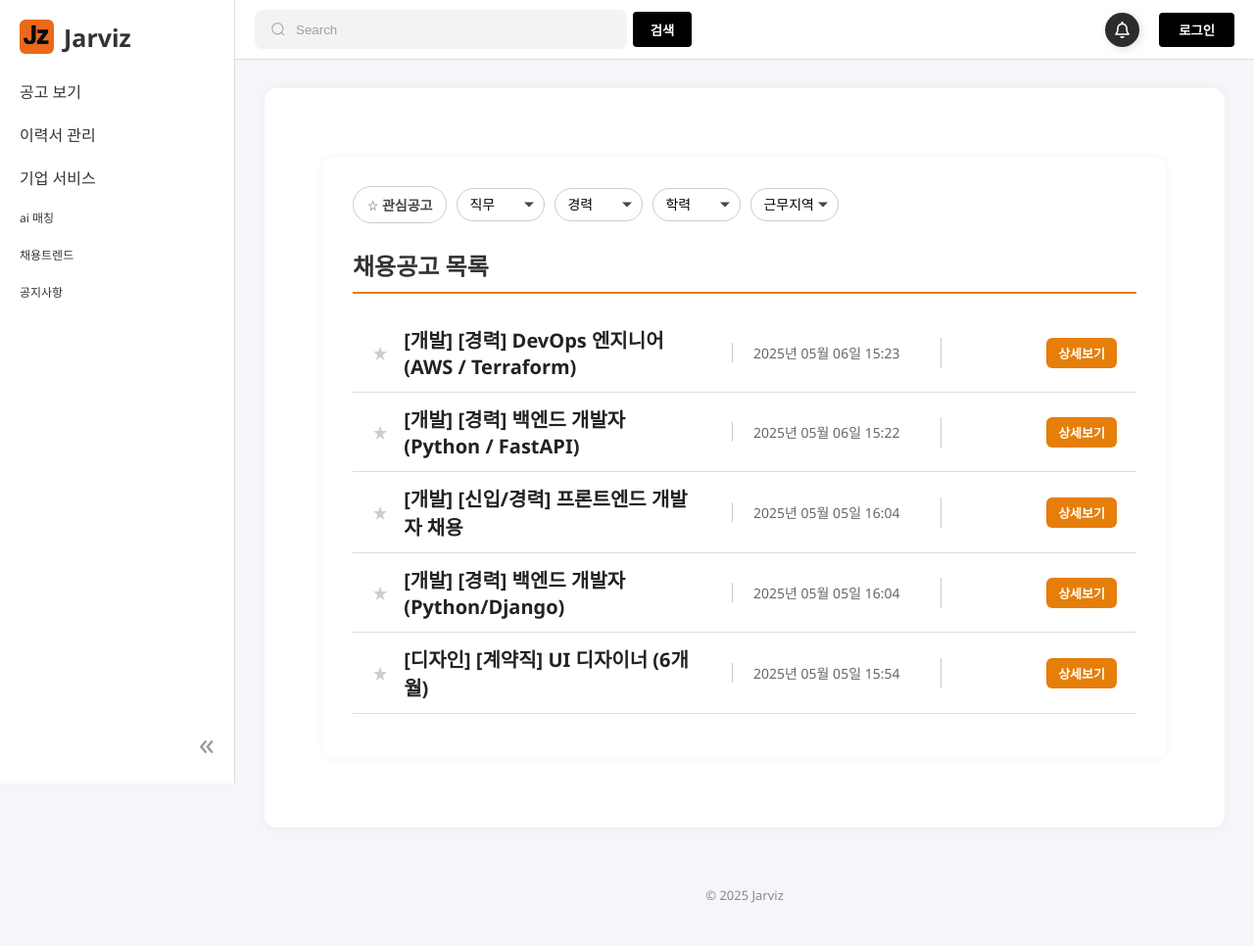
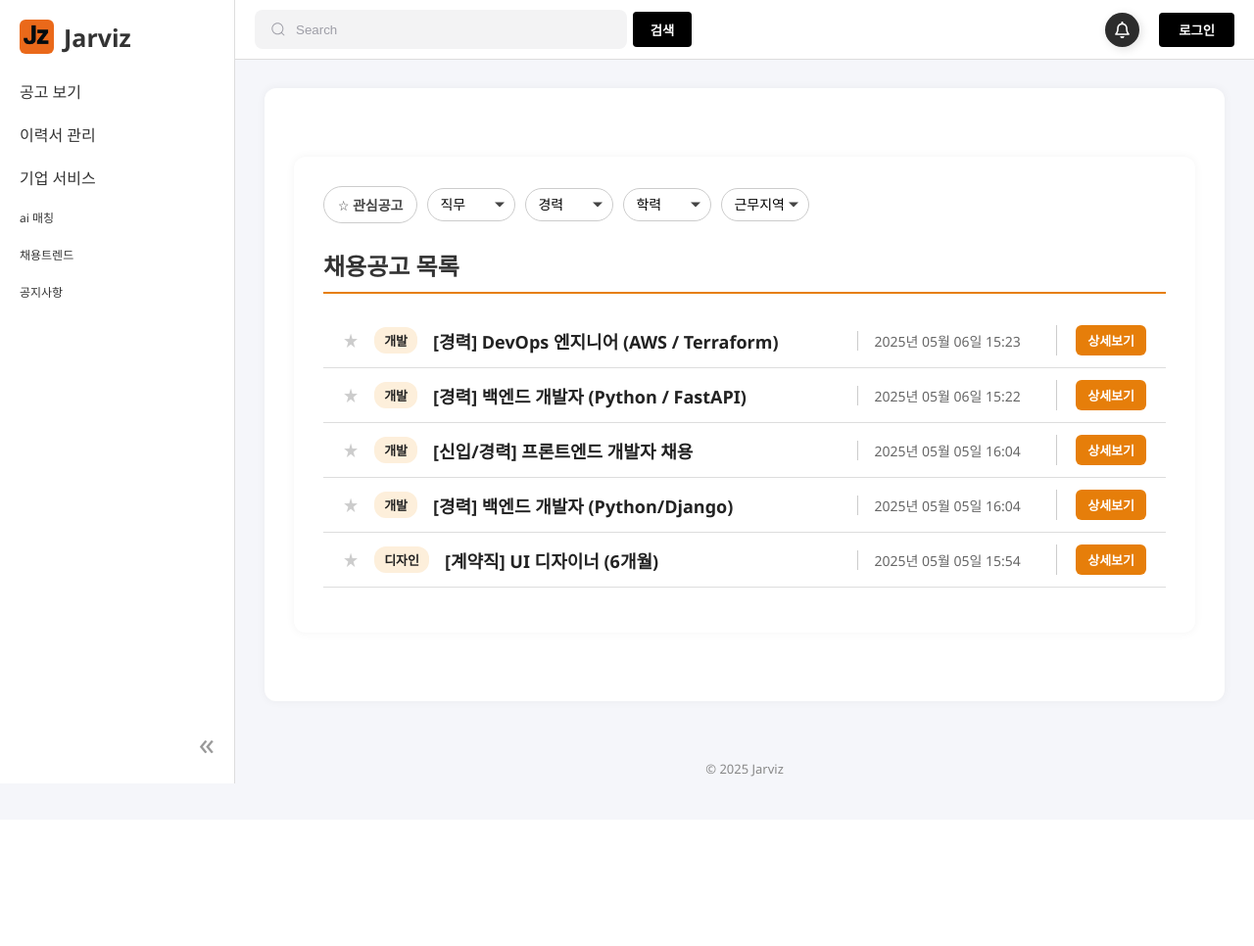
Before and after one commit to siwoo-zen/Jarviz, a Django app: page /jobs/ in a window 1280 px wide. Shown: the whole page at 98% size. After the commit the page ends 800 px from the top, so only its background shows below. Run offline with Django 5.2, Linux system fonts and the light colour scheme; data comes from the database, SQL or seed files in the repository.

Commit message:
[UI 개선] 공고 리스트 영역 비율 조정 및 분야 태그 시각화 - 공고 리스트 칼럼 비율 수정 (제목 넓게, 버튼 영역 축소) - 분야 표시 [텍스트] 형식을 연한 오렌지색 라운드 박스로 변경 - 사용자 경험 향상을 위한 리스트 UI 구조 개선

```diff
--- a/static/css/resume.css
+++ b/static/css/resume.css
@@ -3,7 +3,7 @@
     padding: 30px;
     border-radius: 12px;
     box-shadow: 0 0 10px rgba(0,0,0,0.05);
-    max-width: 800px;
+    max-width: 1100px;
     margin: 40px auto;
   }
 
@@ -99,7 +99,7 @@
   }
 
   .resume-title-link {
-    font-size: 20px;
+    font-size: 18px;
     font-weight: bold;
     color: #222;
     text-decoration: none;
@@ -240,21 +240,21 @@
 
   /* 칼럼 너비 제한 (원하는 만큼 조절) */
   .job-title-col {
-    flex: 2;
+    flex: 2.5;
     display: flex;
     align-items: center;
     gap: 8px;
   }
 
   .job-date-col {
-    flex: 1;
+    flex: 0.8;
     font-size: 14px;
     color: #666;
     text-align: center;
   }
 
   .job-btn-col {
-    flex: 1;
+    flex: 0.4;
     text-align: right;
   }
 
@@ -354,3 +354,16 @@
   color: #fff;
   border-color: #ff7a00;
 }
+
+.job-category-badge {
+  display: inline-block;
+  background-color: #fdefdb;
+  color: #222;
+  padding: 4px 10px;
+  font-size: 13px;
+  font-weight: 600;
+  border-radius: 12px;
+  margin-right: 8px;
+  white-space: nowrap;         /* 줄바꿈 방지 */
+  vertical-align: middle;
+}
--- a/templates/user/job_list_user_show.html
+++ b/templates/user/job_list_user_show.html
@@ -58,10 +58,11 @@
             <li class="resume-list-item-line job-list-item-enhanced">
                 <!-- 왼쪽: 즐겨찾기 + 제목 + 분야 -->
                 <div class="job-list-col job-title-col">
-                <span class="star-icon {% if job.id in scrapped_jobs %}scrapped{% endif %}"data-job-id="{{ job.id }}">★</span>
-                <a href="{% url 'workhub:public_job_detail' job.pk %}" class="resume-title-link">
-                    [{{ job.get_category_display }}] {{ job.title }}
-                </a>
+                    <span class="star-icon {% if job.id in scrapped_jobs %}scrapped{% endif %}"data-job-id="{{ job.id }}">★</span>
+                    <span class="job-category-badge">{{ job.get_category_display }}</span>
+                    <a href="{% url 'workhub:public_job_detail' job.pk %}" class="resume-title-link">
+                      {{ job.title }}
+                    </a>
                 </div>
 
                 <!-- 가운데: 등록일 -->
```
